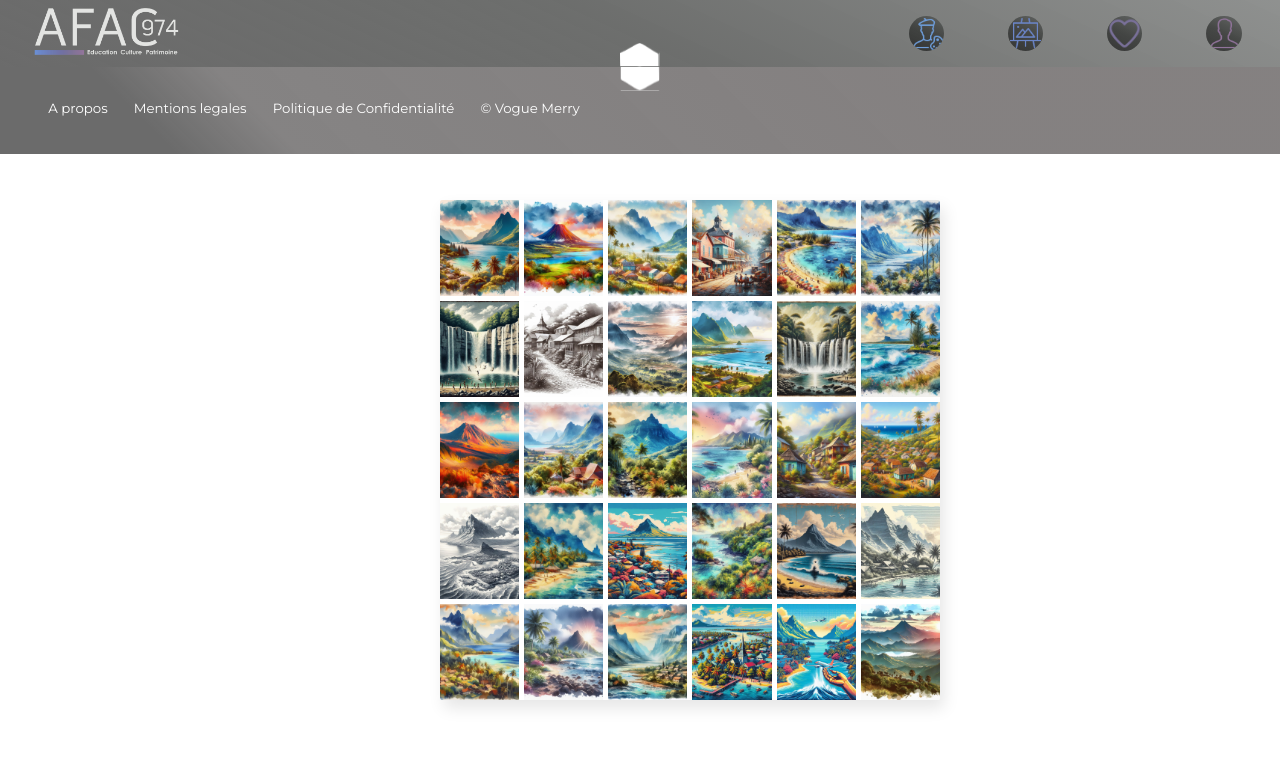
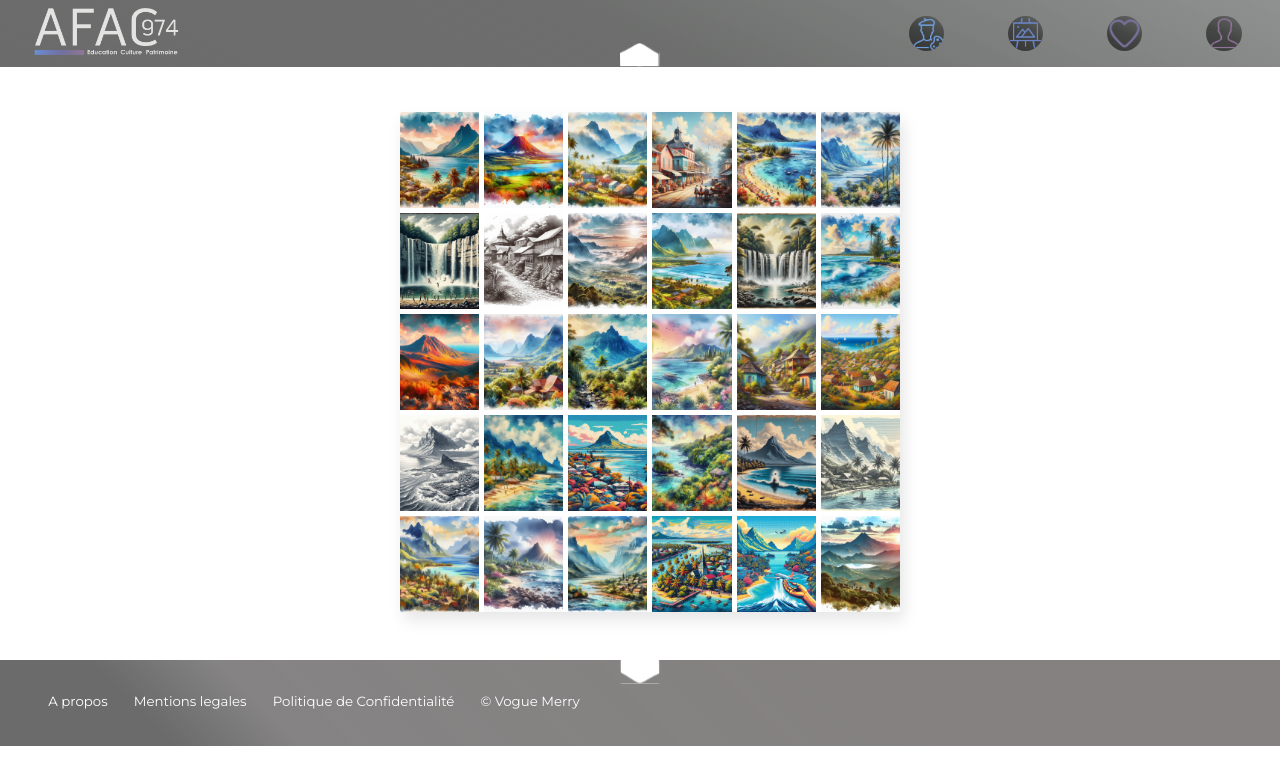
Before and after one commit to WildCodeSchool-2023-09/afac974, a React (Vite) app in the folder frontend/: page /galerie in a window 1280 px wide. Shown: the top 784 px of the page. Built offline with nearby package versions, Linux system fonts and the light colour scheme; a web font is replaced by a local one; what granim would draw is missing.

Commit message:
css carousel

```diff
--- a/frontend/src/pages/Galerie/Carousel.scss
+++ b/frontend/src/pages/Galerie/Carousel.scss
@@ -1,11 +1,12 @@
 .frame {
-  position: absolute;
+  position: relative;
   top: 50%;
   left: 50%;
   width: 500px;
   height: 500px;
-  margin-top: -200px;
-  margin-left: -200px;
+  /*   margin-top: -200px;
+ */ /*   margin-left: -200px;
+ */
   border-radius: 2px;
   box-shadow: 4px 8px 16px 0 rgba(0, 0, 0, 0.1);
   overflow: hidden;
@@ -13,6 +14,9 @@
   color: #333;
   -webkit-font-smoothing: antialiased;
   -moz-osx-font-smoothing: grayscale;
+  margin-top: 2.8rem;
+  margin-left: -15rem;
+  margin-bottom: 3rem;
 }
 
 .box-galery {
```
